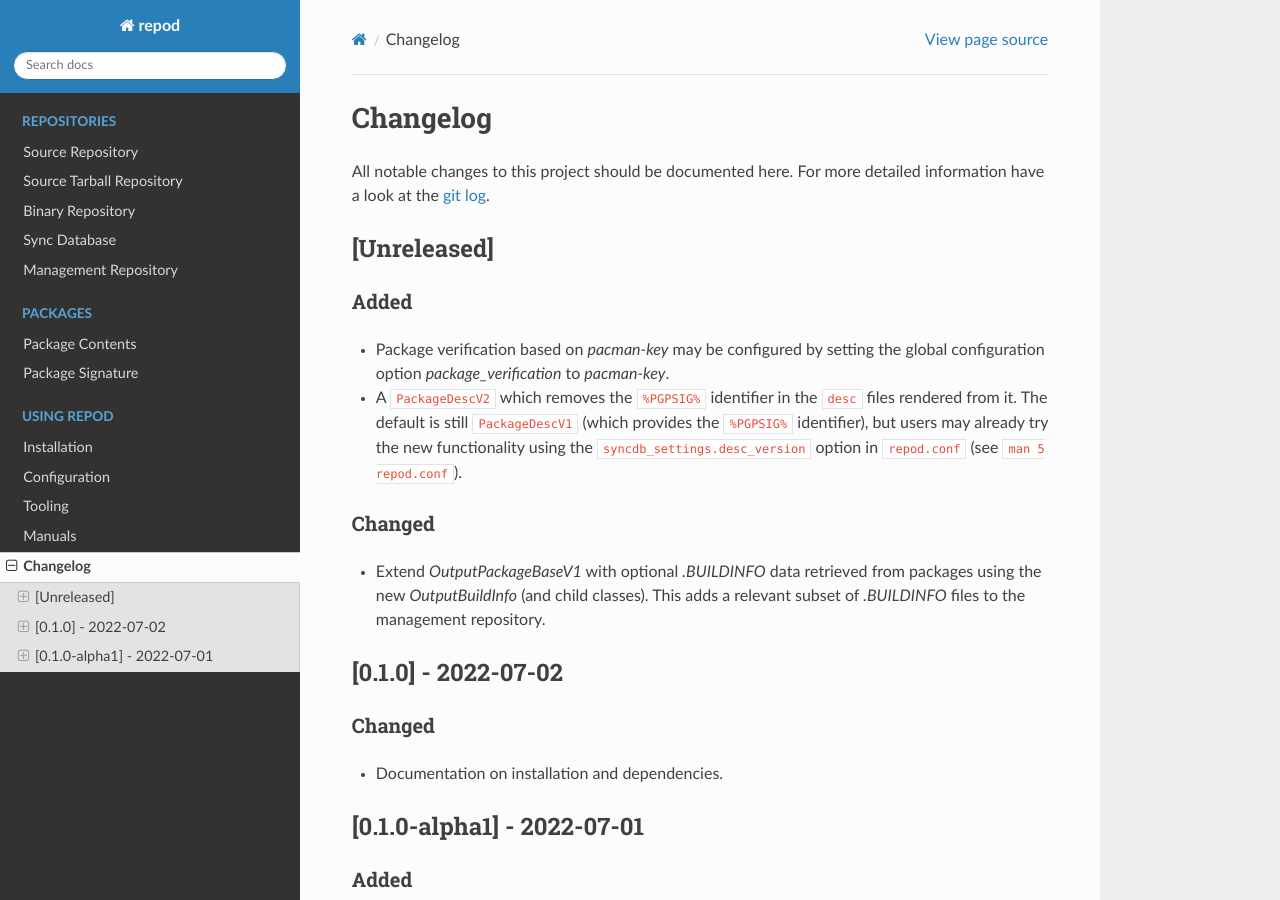
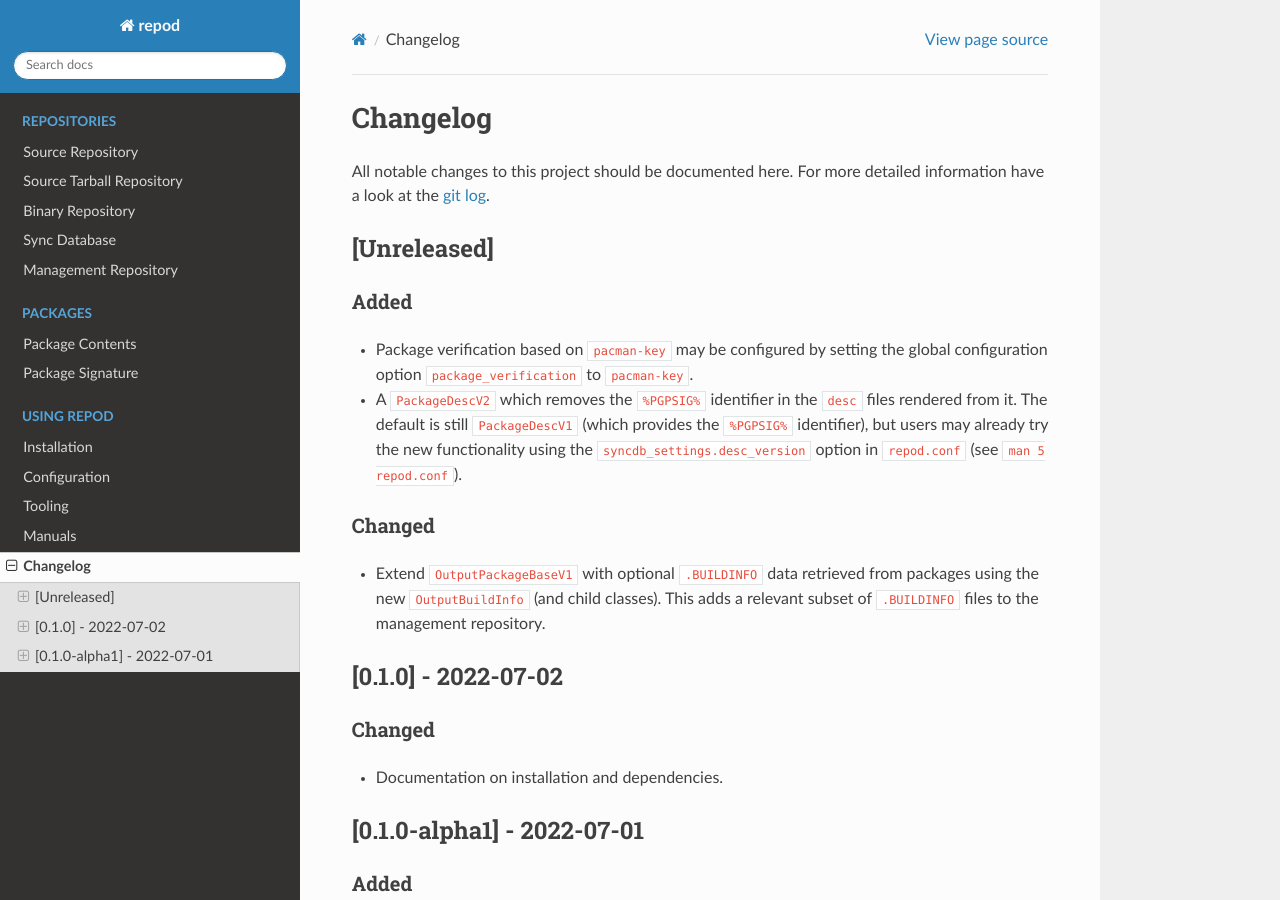
Before and after one commit to archlinux/repod, a Sphinx documentation site: the page built from docs/repod/changelog.rst, in a window 1280 px wide and 900 px high. Built offline with Sphinx 7.4.7 and the Read the Docs theme 2.0.0, drawn with Linux system fonts in a browser that asks for light colours.

```diff
--- a/docs/repod/changelog.rst
+++ b/docs/repod/changelog.rst
@@ -15,8 +15,8 @@ For more detailed information have a look at the |git log|.
 Added
 ^^^^^
 
-* Package verification based on `pacman-key` may be configured by setting the
-  global configuration option `package_verification` to `pacman-key`.
+* Package verification based on ``pacman-key`` may be configured by setting the
+  global configuration option ``package_verification`` to ``pacman-key``.
 * A ``PackageDescV2`` which removes the ``%PGPSIG%`` identifier in the ``desc``
   files rendered from it. The default is still ``PackageDescV1`` (which
   provides the ``%PGPSIG%`` identifier), but users may already try the new
@@ -26,9 +26,9 @@ Added
 Changed
 ^^^^^^^
 
-* Extend `OutputPackageBaseV1` with optional `.BUILDINFO` data retrieved from
-  packages using the new `OutputBuildInfo` (and child classes). This adds a
-  relevant subset of `.BUILDINFO` files to the management repository.
+* Extend ``OutputPackageBaseV1`` with optional ``.BUILDINFO`` data retrieved
+  from packages using the new ``OutputBuildInfo`` (and child classes). This
+  adds a relevant subset of ``.BUILDINFO`` files to the management repository.
 
 [0.1.0] - 2022-07-02
 --------------------
```
